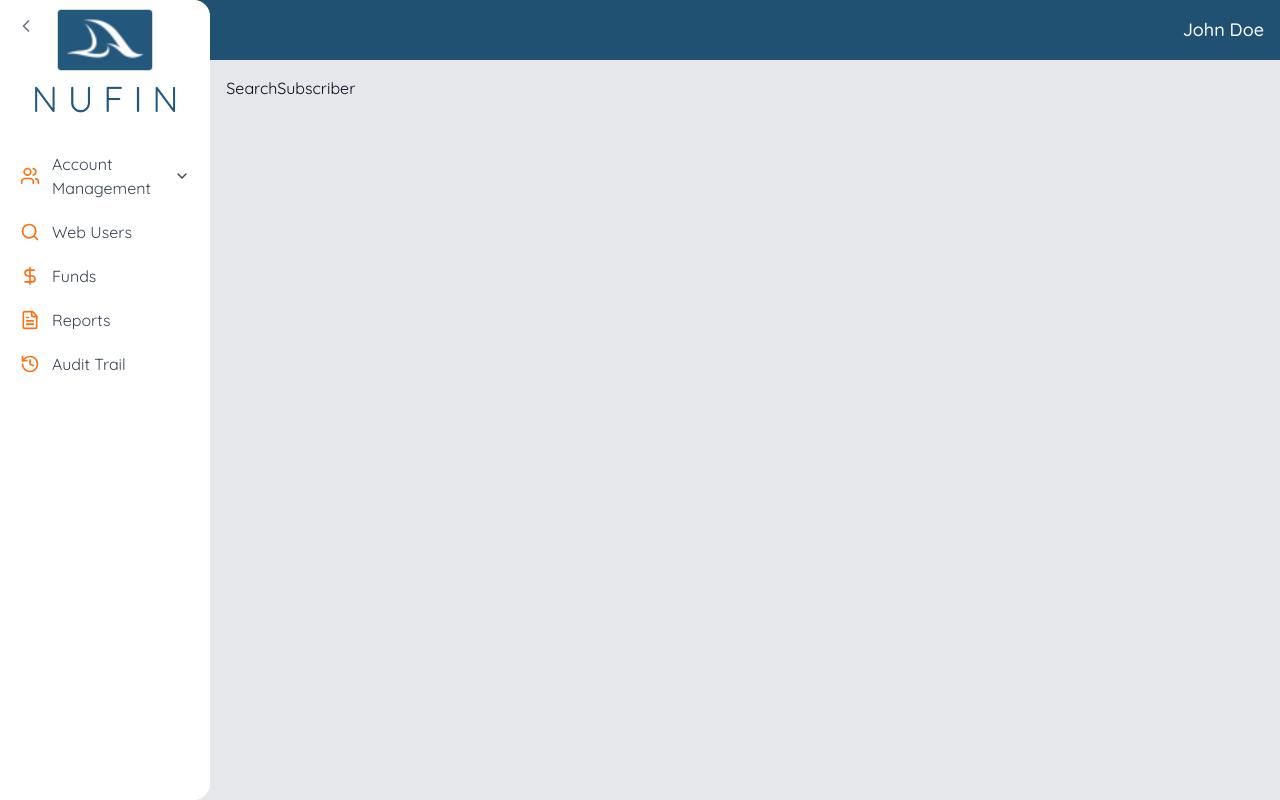
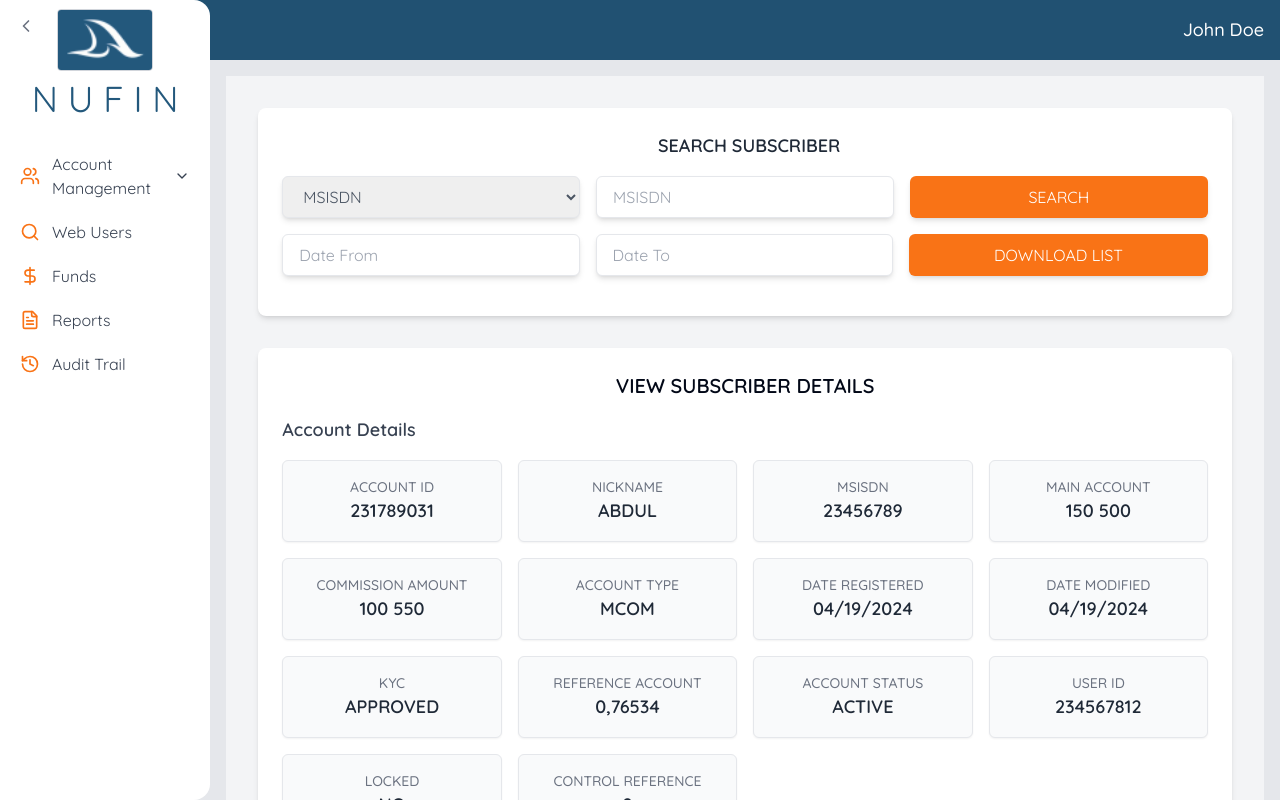
Before and after one commit to JayrTlcfzc/MerchantGUI, a React (Vite) app: page /account/search in a window 1280 px wide. Built offline with nearby package versions, Linux system fonts and the light colour scheme.

Commit message:
searchSubscriber

```diff
--- a/package.json
+++ b/package.json
@@ -13,6 +13,7 @@
     "clsx": "^2.1.1",
     "lucide-react": "^0.464.0",
     "react": "^18.3.1",
+    "react-datepicker": "^7.5.0",
     "react-dom": "^18.3.1",
     "react-icons": "^5.3.0",
     "react-router-dom": "^7.0.2",
--- a/src/pages/AccountManagement/searchSubscriber.jsx
+++ b/src/pages/AccountManagement/searchSubscriber.jsx
@@ -1,9 +1,157 @@
-import React from 'react'
+import React, { useState } from 'react';
+import DatePicker from 'react-datepicker';
+import 'react-datepicker/dist/react-datepicker.css';
 
 const SearchSubscriber = () => {
+  const [startDate, setStartDate] = useState(null);
+  const [endDate, setEndDate] = useState(null);
+
+  const accountDetails = [
+    { label: "ACCOUNT ID", value: "231789031" },
+    { label: "NICKNAME", value: "ABDUL" },
+    { label: "MSISDN", value: "23456789" },
+    { label: "MAIN ACCOUNT", value: "150 500" },
+    { label: "COMMISSION AMOUNT", value: "100 550" },
+    { label: "ACCOUNT TYPE", value: "MCOM" },
+    { label: "DATE REGISTERED", value: "04/19/2024" },
+    { label: "DATE MODIFIED", value: "04/19/2024" },
+    { label: "KYC", value: "APPROVED" },
+    { label: "REFERENCE ACCOUNT", value: "0,76534" },
+    { label: "ACCOUNT STATUS", value: "ACTIVE" },
+    { label: "USER ID", value: "234567812" },
+    { label: "LOCKED", value: "NO" },
+    { label: "CONTROL REFERENCE", value: "0" },
+  ];
+
+  const personalDetails = [
+    { label: "FIRST NAME", value: "ABDUL" },
+    { label: "SECOND NAME", value: "MOHAMMAD" },
+    { label: "LAST NAME", value: "JAFAR" },
+    { label: "ID NUMBER", value: "234567812" },
+    { label: "ID DESCRIPTION", value: "CARTE DESOUR" },
+    { label: "ID EXPIRY DATE", value: "12/24/2030" },
+    { label: "NATIONALITY", value: "AFRICAN" },
+    { label: "GENDER", value: "MALE" },
+    { label: "DATE OF BIRTH", value: "06/14/1992" },
+    { label: "PLACE OF BIRTH", value: "AFRICA" },
+    { label: "COMPANY", value: "QNATEL" },
+    { label: "PROFESSION", value: "DEVELOPER" },
+    { label: "CITY / VILLAGE", value: "BURKINA" },
+    { label: "STREET NAME", value: "BURKINA" },
+    { label: "BUILDING NUMBER", value: "1209" },
+    { label: "REGION", value: "DRO" },
+    { label: "COUNTRY", value: "AFRICA" },
+    { label: "EMAIL", value: "qwerty@gmail.com" },
+    { label: "ALT NUMBER", value: "123456377" },
+  ];
+
   return (
-    <div>SearchSubscriber</div>
-  )
-}
+    <div className="min-h-screen bg-gray-100 p-8">
+      {/* Search Bar */}
+      <div className="p-6 bg-white shadow-md rounded-lg">
+      <h2 className="text-lg font-semibold text-gray-800 flex items-center justify-center mb-4">
+        <span className="text-orange-500 mr-2">
+          <path
+            strokeLinecap="round"
+            strokeLinejoin="round"
+            d="M21 21l-4.35-4.35m1.39-4.03A7.5 7.5 0 1012.5 5.5 7.5 7.5 0 0017.64 16.64z"
+          />
+        </span>
+        SEARCH SUBSCRIBER
+      </h2>
+
+      {/* First row - MSISDN dropdown and input */}
+      <div className="flex gap-4 mb-4">
+        <select
+          className="w-1/3 px-4 py-2 border rounded-md shadow-md text-gray-600 focus:outline-none"
+          defaultValue="MSISDN"
+        >
+          <option value="MSISDN">MSISDN</option>
+        </select>
+
+        <input
+          type="text"
+          placeholder="MSISDN"
+          className="w-1/3 px-4 py-2 border rounded-md shadow-md text-gray-600 focus:outline-none"
+        />
+
+        <button className="w-1/3 px-6 py-2 bg-orange-500 text-white rounded-md shadow-md hover:bg-orange-600">
+          SEARCH
+        </button>
+      </div>
+
+      {/* Second row - Date Inputs */}
+      <div className="flex gap-4 mb-4">
+        <div className="w-1/3 relative">
+          <DatePicker
+            selected={startDate}
+            onChange={(date) => setStartDate(date)}
+            placeholderText="Date From"
+            className="w-full px-4 py-2 border rounded-md shadow-md text-gray-600 focus:outline-none"
+            wrapperClassName="w-full"
+            popperClassName="react-datepicker-left"
+          />
+        </div>
+
+        <div className="w-1/3 relative">
+          <DatePicker
+            selected={endDate}
+            onChange={(date) => setEndDate(date)}
+            placeholderText="Date To"
+            className="w-full px-4 py-2 border rounded-md shadow-md text-gray-600 focus:outline-none"
+            wrapperClassName="w-full"
+            popperClassName="react-datepicker-right"
+          />
+        </div>
+
+        <button className="w-1/3 px-6 py-2 bg-orange-500 text-white rounded-md shadow-md hover:bg-orange-600">
+          DOWNLOAD LIST
+        </button>
+      </div>
+    </div>
+
+
+
+      {/* Subscriber Details */}
+      <div className="mt-8 bg-white shadow-md rounded-lg p-6">
+        {/* Account Details */}
+        <h2 className="text-xl font-semibold mb-4 text-center">
+          VIEW SUBSCRIBER DETAILS
+        </h2>
+        <h3 className="text-lg font-semibold mb-4 text-gray-700">
+          Account Details
+        </h3>
+        <div className="grid grid-cols-4 gap-4 mb-6">
+          {accountDetails.map((item, index) => (
+            <div
+              key={index}
+              className="p-4 border rounded-md text-center shadow-sm bg-gray-50"
+            >
+              <p className="text-sm font-medium text-gray-500">{item.label}</p>
+              <p className="text-lg font-semibold text-gray-800">{item.value}</p>
+            </div>
+          ))}
+        </div>
+
+        {/* Personal Details */}
+        <h3 className="text-lg font-semibold mb-4 text-gray-700">
+          Personal Details
+        </h3>
+        <div className="grid grid-cols-4 gap-4">
+          {personalDetails.map((item, index) => (
+            <div
+              key={index}
+              className="p-4 border rounded-md text-center shadow-sm bg-gray-50"
+            >
+              <p className="text-sm font-medium text-gray-500">{item.label}</p>
+              <p className="text-lg font-semibold text-gray-800">{item.value}</p>
+            </div>
+          ))}
+        </div>
+      </div>
+    </div>
+  );
+};
+
 
 export default SearchSubscriber
```
Also changed, not shown: 1 other file (tests, documents, lock files or other folders).
